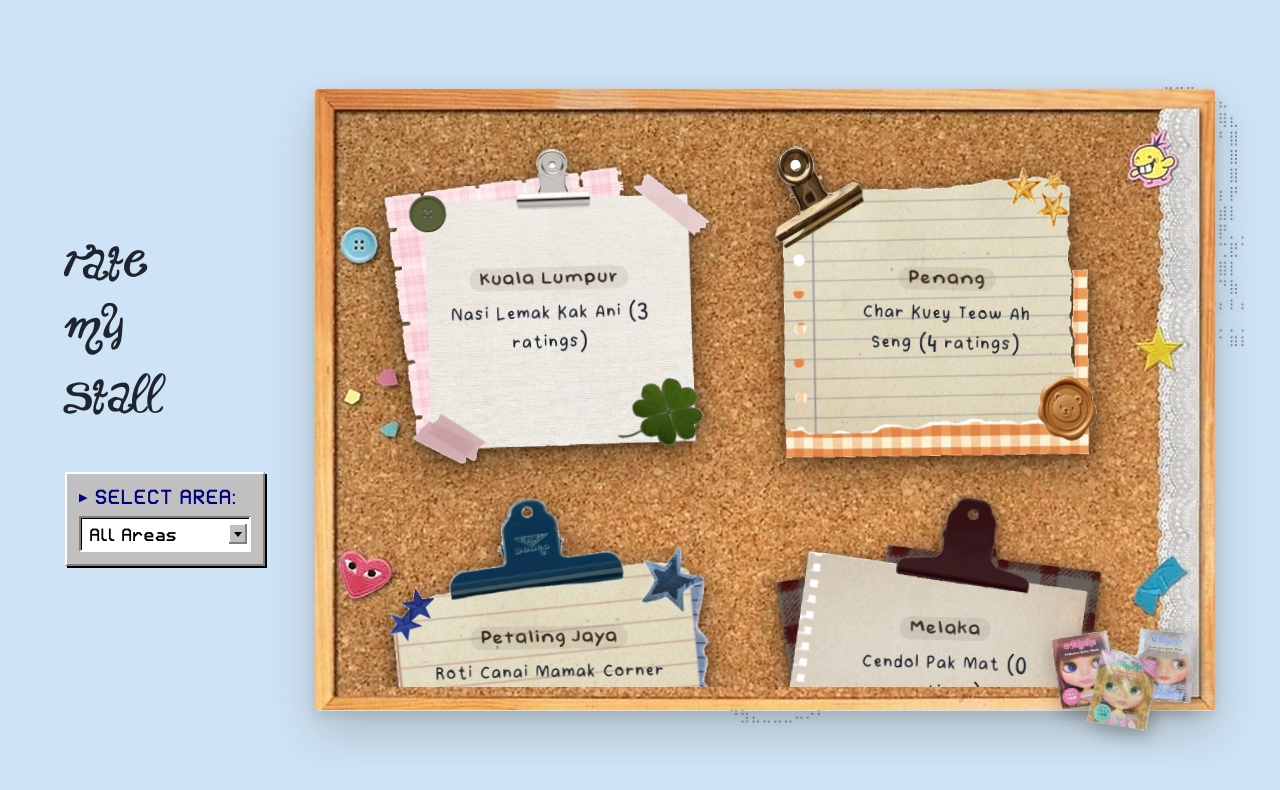
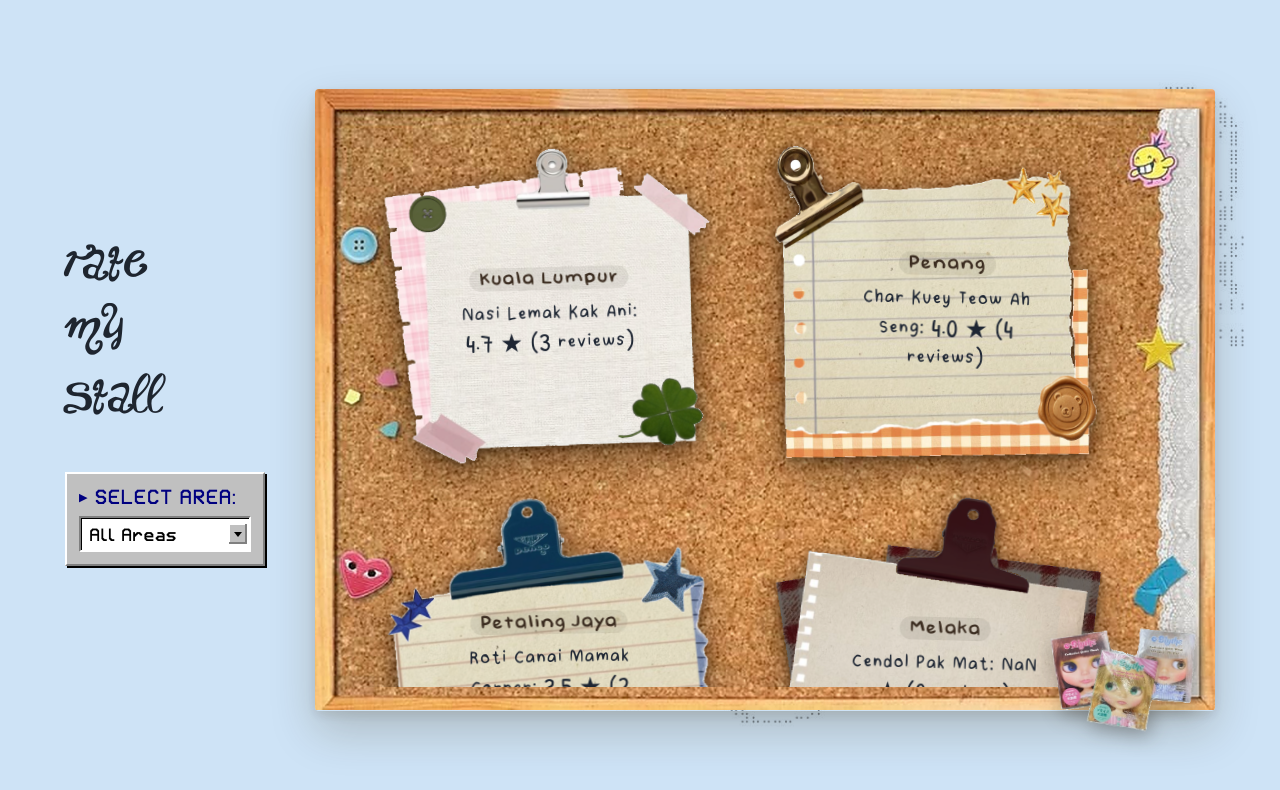
Before and after one commit to leticiangeline/ratemystall-full-app, a React (Vite) app: page / in a window 1280 px wide. Shown: the top 790 px of the page. Built offline with nearby package versions, Linux system fonts and the light colour scheme.

Commit message:
Show average rating

```diff
--- a/src/App.jsx
+++ b/src/App.jsx
@@ -1,6 +1,6 @@
 import { useState } from "react";
 import { stalls } from "./stalls.js";
-import { countRatings } from "./rating.js";
+import { countRatings, averageRating } from "./rating.js";
 
 const NOTE_THEMES = ["clover", "stars", "blue", "flannel"];
 
@@ -66,7 +66,7 @@ function App() {
                         <span className="stall-area-badge">{stall.area}</span>
                       )}
                       <p className="stall-label">
-                        {stall.name} ({countRatings(stall.ratings)} ratings)
+                        {stall.name}: {averageRating(stall.ratings).toFixed(1)} ★ ({countRatings(stall.ratings)} reviews)
                       </p>
                     </div>
                   </li>
--- a/src/rating.js
+++ b/src/rating.js
@@ -1,3 +1,8 @@
 export function countRatings(ratings) {
   return ratings.length;
 }
+
+export function averageRating(ratings) {
+  const total = ratings.reduce((sum, rating) => sum + rating, 0);
+  return total / ratings.length;
+}
```
Also changed, not shown: 1 other file (tests, documents, lock files or other folders).
